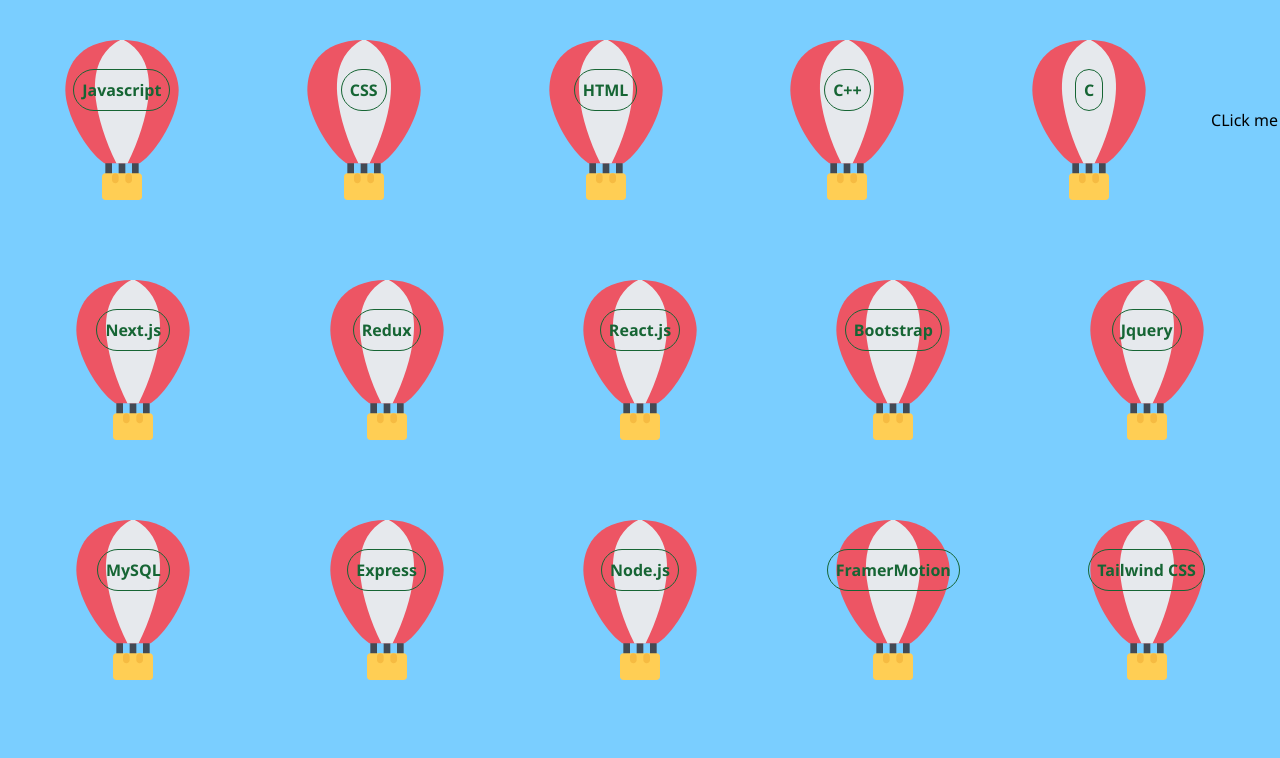
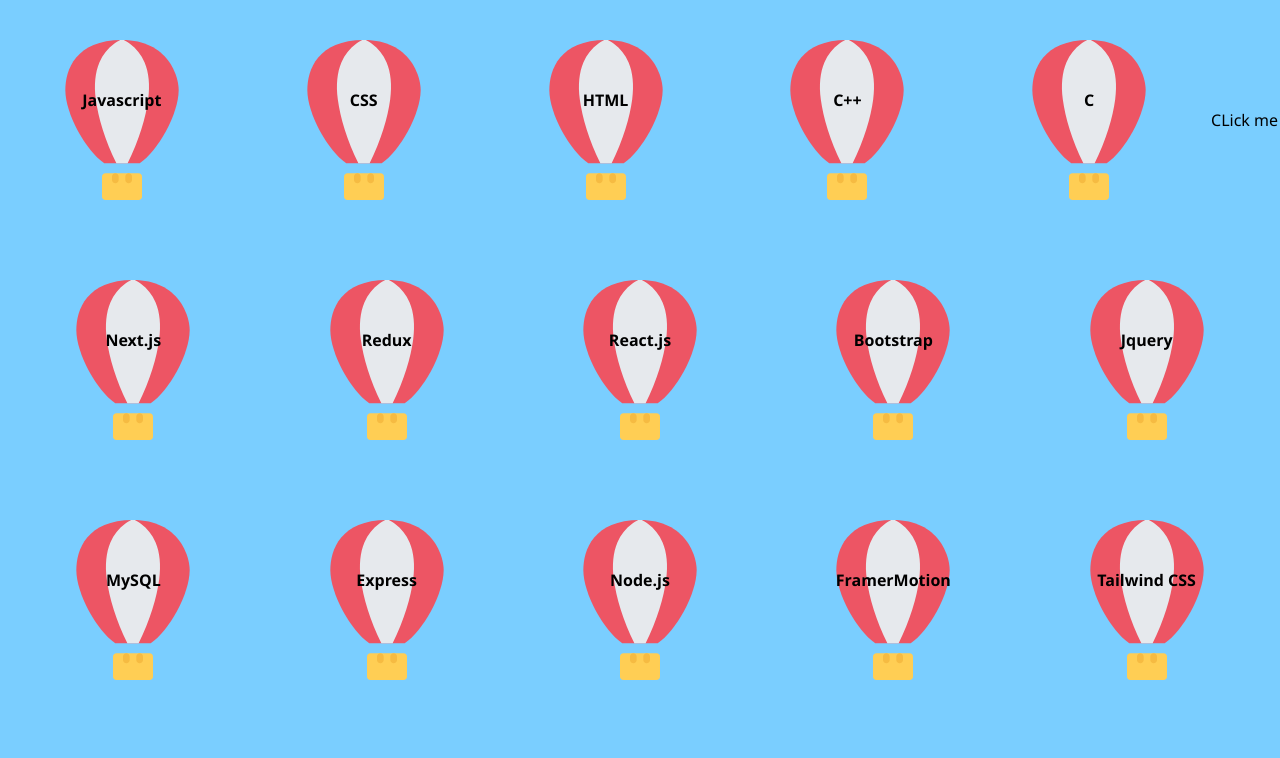
Before and after one commit to arpittyagi102/portfolio, a Next.js app: page / in a window 1280 px wide. Shown: the top 758 px of the page. Built offline with nearby package versions, Linux system fonts and the light colour scheme; a web font is replaced by a local one.

Commit message:
fixed vercel error

```diff
--- a/src/app/components/Skills.jsx
+++ b/src/app/components/Skills.jsx
@@ -12,8 +12,8 @@
         <div className={`w-full flex justify-evenly items-center flex-wrap ${value ? "flex-row-reverse" : ""}`} style={{backgroundImage:`url(${cloudsBg.src})`}}>
             <button onClick={() => setValue((item) => !item)}> CLick me</button>
             {
-                string.map((item)=>{
-                    return <Balloon value={item} />
+                string.map((item,key)=>{
+                    return <Balloon value={item} key={key}/>
                 })
             }
         </div>
@@ -23,7 +23,7 @@
 function Balloon({value}){
     return(
         <motion.div className="w-40 h-40 bg-contain flex justify-center items-center bg-no-repeat m-10" style={{backgroundImage:`url(${hotAirBallon.src})`}} drag layout>
-            <div className='font-extrabold text-green-800 border p-2 border-green-800 rounded-full' style={{translate:'0 -30px'}}>
+            <div className='font-extrabold text-black p-2 rounded-full' style={{translate:'0 -20px'}}>
                 {value}
             </div>
         </motion.div>
```
Also changed, not shown: src/app/Assets/hot-air-balloon.png (added), src/app/Assets/hot-air-balloon.svg.
